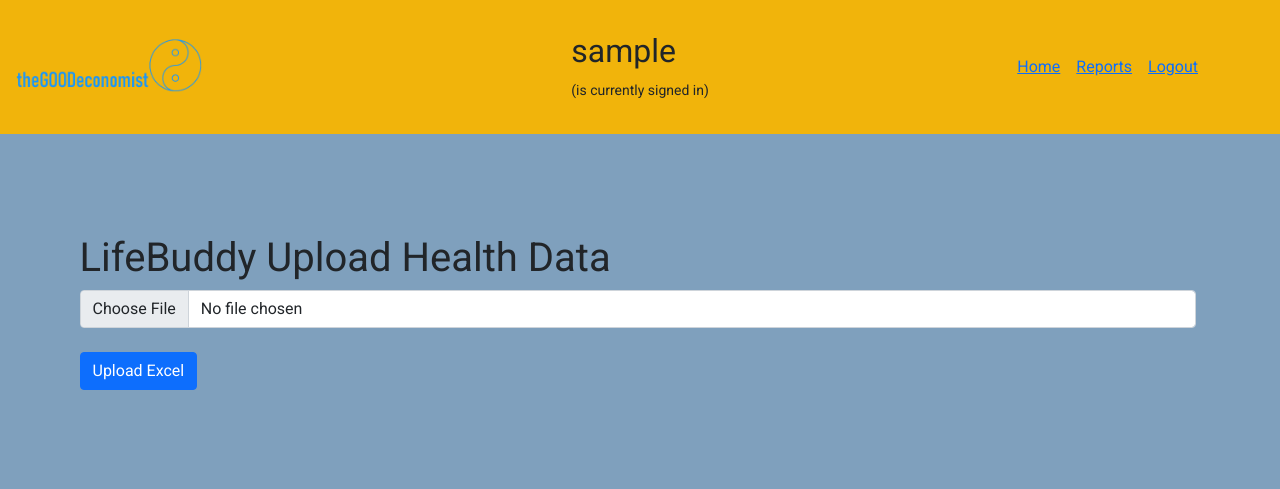
After one commit to costa-rica/lifeBuddyWebApp_v1, a Flask app: a page that uses LifeBuddyWebApp/templates/layout.html in a window 1280 px wide. The commit adds this page. Shown: the top 489 px of the page. Run offline with Flask 2, Linux system fonts and the light colour scheme; the visitor is signed in with stand-in values (Sample User, id 1); data comes from the database, SQL or seed files in the repository; parts of the project's set-up code (start-up, migrations or seed data) failed here and were passed over; some libraries are stand-ins or nearby versions.

Commit message:
making progress: setting up web architecture. See misc/word/to do-sies list for progress

```diff
--- a/LifeBuddyWebApp/main/routes.py
+++ b/LifeBuddyWebApp/main/routes.py
@@ -17,3 +17,9 @@ main = Blueprint('main', __name__)
 @login_required
 def dashboard():
     return render_template('dashboard.html')
+
+
+@main.route("/upload health data", methods=["GET","POST"])
+@login_required
+def upload_health_data():
+    return render_template('upload_health_data.html')
--- a/LifeBuddyWebApp/models.py
+++ b/LifeBuddyWebApp/models.py
@@ -13,6 +13,7 @@ def load_user(user_id):
 
 class User(db.Model, UserMixin):
     id = db.Column(db.Integer, primary_key=True)
+    username = db.Column(db.Text, unique=True)
     email = db.Column(db.Text, unique=True, nullable=False)
     image_file = db.Column(db.Text,nullable=False, default='default.jpg')
     password = db.Column(db.Text, nullable=False)
--- a/LifeBuddyWebApp/static/css/main.css
+++ b/LifeBuddyWebApp/static/css/main.css
@@ -1 +1,82 @@
-/* No CSS *//*# sourceMappingURL=main.css.map */
+@import url("https://fonts.googleapis.com/css2?family=Roboto:ital,wght@0,400;0,700;0,900;1,300&display=swap");
+body {
+  background: #7fa0bd;
+  margin: 0;
+  font-family: Roboto;
+}
+
+.navbar {
+  /*Production*/
+  background: #f1b40b;
+  /*for dev
+    background: rgb(241, 180, 11);*/
+  /*for dev
+    background: rgb(241, 180, 11);*/
+  padding: 2em;
+}
+
+.navbar img.lb-logo {
+  /*width: 230px;*/
+  height: 230px;
+  margin: -240px 0 -140px -180px;
+  /*top, _ bottom right left side*/
+}
+
+.navbar ul#nav_horizontal_list li {
+  list-style-type: none;
+  float: right;
+  display: inline;
+  padding-left: 1em;
+}
+
+img.mobile-menu {
+  display: none;
+}
+
+.wider_input_login {
+  width: 300px;
+}
+
+/*HOME*/
+section.Home {
+  padding: 100px 10px 100px 5px;
+}
+
+section.Home .home_link_list {
+  list-style-type: none;
+}
+
+/*Dashboard*/
+section.dashboard {
+  padding: 100px 10px 100px 5px;
+}
+
+section.dashboard .forecast_chart_div {
+  margin: 50px 0 0 0;
+  width: 1000px;
+  height: 200px;
+  background-color: #5fc45f;
+  border-radius: 3em;
+}
+
+section.dashboard .forecast_chart_div > label {
+  padding: 5px 0 0 30px;
+}
+
+section.dashboard .current_chart_div {
+  margin: 50px 0 0 0;
+  width: 1000px;
+  height: 200px;
+  background-color: #9ec59e;
+  border-radius: 3em;
+}
+
+section.dashboard .current_chart_div > label {
+  padding: 5px 0 0 30px;
+}
+
+/*Upload Health Data*/
+section.upload_health_data {
+  padding: 100px 10px 100px 5px;
+}
+/*# sourceMappingURL=main.css.map */
--- a/LifeBuddyWebApp/static/css/main.scss
+++ b/LifeBuddyWebApp/static/css/main.scss
@@ -0,0 +1,81 @@
+@import url('https://fonts.googleapis.com/css2?family=Roboto:ital,wght@0,400;0,700;0,900;1,300&display=swap');
+body {
+    background: rgb(127, 160, 189);
+    margin: 0;
+    font-family: Roboto;
+}
+
+
+.navbar {
+    /*Production*/
+    background: rgb(241, 180, 11);
+    /*for dev
+    background: rgb(241, 180, 11);*/
+    /*for dev
+    background: rgb(241, 180, 11);*/
+    padding: 2em;
+
+    img.lb-logo {
+	/*width: 230px;*/
+	height: 230px;
+	margin:  -240px 0 -140px -180px;/*top, _ bottom right left side*/
+    }
+
+    ul#nav_horizontal_list li {
+        list-style-type: none;
+        float: right;
+        display: inline;
+        padding-left:1em;
+
+    }
+}
+
+img.mobile-menu {
+    display: none;
+}
+
+.wider_input_login{
+    width: 300px;
+}
+
+/*HOME*/
+section.Home {
+    padding: 100px 10px 100px 5px;
+
+    .home_link_list{
+        list-style-type: none;
+    }
+}
+
+/*Dashboard*/
+section.dashboard {
+    padding: 100px 10px 100px 5px;
+    .forecast_chart_div{
+        margin: 50px 0 0 0;
+        width: 1000px;
+        height: 200px;
+        background-color: rgb(95, 196, 95);
+        border-radius: 3em;
+
+    }
+    .forecast_chart_div > label{
+        padding: 5px 0 0 30px;
+    }
+    .current_chart_div{
+        margin: 50px 0 0 0;
+        width: 1000px;
+        height: 200px;
+        background-color: rgb(158, 197, 158);
+        border-radius: 3em;
+
+    }
+    .current_chart_div > label{
+        padding: 5px 0 0 30px;
+    }
+}
+
+
+/*Upload Health Data*/
+section.upload_health_data {
+    padding: 100px 10px 100px 5px;
+}
--- a/LifeBuddyWebApp/templates/layout.html
+++ b/LifeBuddyWebApp/templates/layout.html
@@ -12,7 +12,7 @@
 
 
 <!-- Import our custom stylesheet -->
-        <link rel="stylesheet" href="{{ url_for('static', filename='css/style_new.css') }}">
+        <link rel="stylesheet" href="{{ url_for('static', filename='css/main.css') }}">
 
         <!--Add icon for website here-->
         <link rel="shortcut icon" href="#">
@@ -37,8 +37,12 @@
     <div class="navbar">
         <div class="container">
             <a class="logo" href="#">
-                <img id="km-logo" class="km-logo" src="../static/images/designcrowd_logo_printready_cmyk.png" alt="KM logo">
+                <img id="lb-logo" class="lb-logo" src="../static/images/thegoodeconomistlogo20210322.png" alt="LB logo">
             </a>
+
+            <div> <h2>{{ current_user.username }}</h2>
+                <small>(is currently signed in)</small>
+            </div>
 
             <img id="mobile-cta" class="mobile-menu" src="../static/images/menu.svg" alt="Open Navigation">
             <nav>
@@ -47,10 +51,10 @@
                     {% if current_user.is_authenticated %}
                     <li><a href="{{ url_for('users.logout') }}">Logout</a></li>
 
-                    <li><a href="{{ url_for('inv_blueprint.reports') }}">Reports</a></li>
-                    <!--<li><a href="{{ url_for('inv_blueprint.search_investigations') }}">Search</a></li>-->
+                    <li><a href="">Reports</a></li>
+
                     <li><a href="{{ url_for('users.home') }}">Home</a></li>
-                    <!--<li><a href="{{ url_for('users.database_page') }}">Database</a></li>-->
+
                     {% else %}
                     <li><a href="{{ url_for('users.login') }}">Login</a></li>
                     {% endif %}
--- a/LifeBuddyWebApp/templates/login.html
+++ b/LifeBuddyWebApp/templates/login.html
@@ -16,14 +16,14 @@
                         </div>
                         <div class="email-input">
                             {% if form.email.errors %}
-                            {{ form.email(class="") }}
+                            {{ form.email(class="wider_input_login") }}
                             <div class="invalid-feedback">
                                 {% for error in form.email.errors %}
                                 <span>{{ error }}</span>
                                 {% endfor %}
                             </div>
                             {% else %}
-                            {{ form.email(class="") }}
+                            {{ form.email(class="wider_input_login") }}
                             {% endif %}
                         </div>
 
@@ -40,7 +40,7 @@
                                 {% endfor %}
                             </div>
                             {% else %}
-                            {{ form.password(class="") }}
+                            {{ form.password(class="wider_input_login") }}
                             {% endif %}
                         </div>
 
--- /dev/null
+++ b/LifeBuddyWebApp/templates/upload_health_data.html
@@ -0,0 +1,16 @@
+{% extends "layout.html" %}
+{% block title %} LB Upload Data {% endblock %}
+{% block main %}
+
+<section class="upload_health_data">
+    <div class="container">
+        <form method="POST" action="" enctype="multipart/form-data">
+
+            <h1>LifeBuddy Upload Health Data</h1>
+            <input type="file" class="form-control" name="excelFileUpload"/><br/>
+            <button type="submit" class="btn btn-primary" name="uploadExcel" value=True>Upload Excel</button><br/>
+
+        </form>
+    </div>
+</section>
+{% endblock %}
--- a/LifeBuddyWebApp/users/forms.py
+++ b/LifeBuddyWebApp/users/forms.py
@@ -12,8 +12,7 @@ from LifeBuddyWebApp import db
 
 
 class RegistrationForm(FlaskForm):
-    # username = StringField('Username',
-                           # validators=[DataRequired(),Length(min=2, max=20)])
+    username = StringField('Username')
     email = StringField('Email',
                         validators=[DataRequired(),Email()])
     password = PasswordField('Password', validators=[DataRequired()])
```
Also changed, not shown: LifeBuddyWebApp/templates/dashboard.html (added, +21 -0 lines), LifeBuddyWebApp/templates/home.html (+18 -5 lines), LifeBuddyWebApp/templates/register.html (+21 -7 lines), LifeBuddyWebApp/users/routes.py (+5 -5 lines), LifeBuddyWebApp/static/images/menu.svg (added), LifeBuddyWebApp/static/images/thegoodeconomistlogo20210322.png (added), 2 other files.
